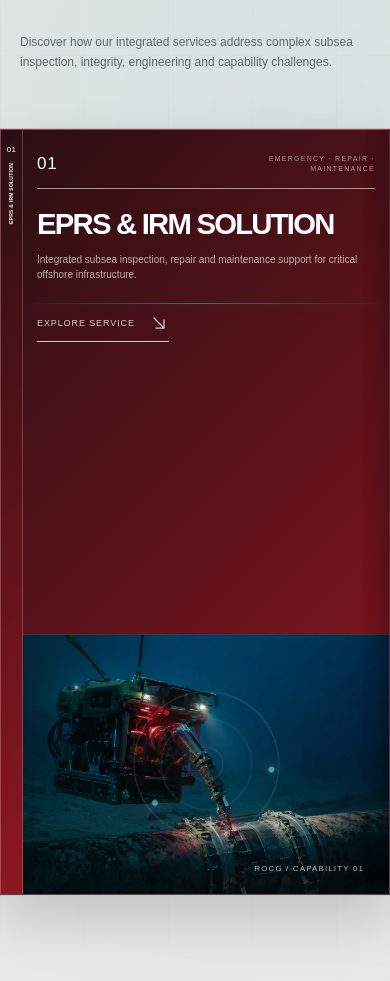
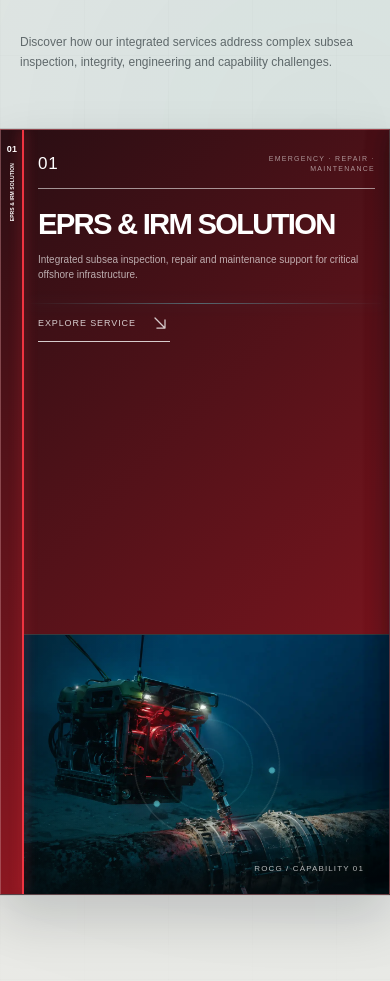
Before and after one commit to maizhakimm/rockoilgroup, a Next.js app: page / in a window 390 px wide. Shown: the part 3281-4262 px from the top of the page. Built offline with nearby package versions, Linux system fonts and the light colour scheme.

Commit message:
Improve expertise rail hierarchy and active state

```diff
--- a/app/components/expertise-section.tsx
+++ b/app/components/expertise-section.tsx
@@ -28,10 +28,12 @@ export function ExpertiseSection() {
       const travel = Math.max(1, stack.offsetHeight - stage.offsetHeight);
       const stickyTop = parseFloat(getComputedStyle(stage).top) || 0;
       const progress = Math.min(expertise.length - 1, Math.max(0, (stickyTop - rect.top) / travel * (expertise.length - 1)));
+      const activeIndex = Math.min(expertise.length - 1, Math.max(0, Math.round(progress)));
       cardRefs.current.forEach((card, index) => {
         if (!card) return;
         const raw = index === 0 ? 1 : Math.min(1, Math.max(0, progress - (index - 1)));
         card.style.setProperty("--expertise-enter", String(1 - Math.pow(1 - raw, 3)));
+        card.dataset.railState = index === activeIndex ? "active" : index < activeIndex ? "passed" : "upcoming";
       });
     };
     const schedule = () => { if (!frame) frame = requestAnimationFrame(update); };
--- a/app/globals.css
+++ b/app/globals.css
@@ -457,26 +457,30 @@ h1 .heroTitleLine:nth-child(4) > span { animation:titleScan 6s ease-in-out infin
 @media (prefers-reduced-motion:reduce) { html { scroll-behavior:auto; } * { transition:none !important; animation:none !important; } .scanSignal,.scanPacket,.closingParticles { display:none; } }
 
 /* Horizontal pinned expertise sequence */
-.expertise--horizontal { --expertise-rail:clamp(48px,4.25vw,66px); overflow:clip; }
+.expertise--horizontal { --expertise-rail:clamp(54px,4.6vw,72px); overflow:clip; }
 .expertise--horizontal .expertiseStack { position:relative; height:410svh; max-width:90vw; margin:0 auto; padding:0; }
 .expertise--horizontal .expertiseStage { position:sticky; top:78px; height:calc(100svh - 94px); min-height:560px; overflow:hidden; border:1px solid rgba(7,16,20,.14); box-shadow:0 24px 50px rgba(2,12,17,.16); }
 .expertise--horizontal .expertiseCard { --rail-offset:calc(var(--expertise-index) * var(--expertise-rail)); position:absolute; inset:0 0 0 var(--rail-offset); z-index:calc(var(--expertise-index) + 1); display:flex; width:calc(100% - var(--rail-offset)); min-height:0; height:100%; margin:0; border-radius:0; overflow:hidden; transform:translate3d(calc((1 - var(--expertise-enter)) * 105%),0,0); will-change:transform; box-shadow:-12px 0 30px rgba(2,12,17,.18); }
-.expertise--horizontal .expertiseRail { position:relative; z-index:4; flex:0 0 var(--expertise-rail); display:flex; flex-direction:column; align-items:center; gap:20px; padding:28px 0 18px; color:currentColor; border-right:1px solid currentColor; background:inherit; }
-.expertise--horizontal .expertiseRail strong { font-size:13px; font-weight:500; letter-spacing:.04em; }
-.expertise--horizontal .expertiseRail span { max-height:calc(100% - 52px); overflow:hidden; font-size:8px; line-height:1; font-weight:700; letter-spacing:.08em; text-transform:uppercase; white-space:nowrap; writing-mode:vertical-rl; transform:rotate(180deg); }
+.expertise--horizontal .expertiseRail { position:relative; z-index:4; flex:0 0 var(--expertise-rail); display:flex; flex-direction:column; align-items:center; gap:14px; padding:26px 0 18px; color:currentColor; border-right:1px solid currentColor; background:inherit; transition:filter .35s ease,opacity .35s ease; }
+.expertise--horizontal .expertiseRail::after { content:""; position:absolute; top:0; right:-1px; width:2px; height:0; background:#ef3340; box-shadow:0 0 12px rgba(239,51,64,.75); transition:height .45s ease; }
+.expertise--horizontal .expertiseCard[data-rail-state="active"] .expertiseRail::after { height:100%; }
+.expertise--horizontal .expertiseCard[data-rail-state="passed"] .expertiseRail { filter:saturate(.78) brightness(.88); }
+.expertise--horizontal .expertiseCard[data-rail-state="upcoming"] .expertiseRail { opacity:.86; }
+.expertise--horizontal .expertiseRail strong { font-size:16px; line-height:1; font-weight:600; letter-spacing:.02em; }
+.expertise--horizontal .expertiseRail span { max-height:calc(100% - 44px); overflow:hidden; font-size:10px; line-height:1; font-weight:700; letter-spacing:.045em; text-transform:uppercase; white-space:nowrap; writing-mode:vertical-rl; transform:rotate(180deg); }
 .expertise--horizontal .expertiseCardBody { position:relative; min-width:0; flex:1; display:grid; grid-template-columns:1.08fr .92fr; overflow:hidden; }
 .expertise--horizontal .expertiseCardCopy { min-width:0; }
 .expertise--horizontal .expertiseCardBody > .expertiseScan { z-index:5; }
 .expertise--horizontal .expertiseCard--red .expertiseRail,.expertise--horizontal .expertiseCard--cyan .expertiseRail,.expertise--horizontal .expertiseCard--ocean .expertiseRail { border-color:rgba(255,255,255,.2); }
 @media (max-width:900px) {
- .expertise--horizontal { --expertise-rail:34px; }
+ .expertise--horizontal { --expertise-rail:38px; }
  .expertise--horizontal .expertiseStack { max-width:calc(100vw - 28px); height:430svh; }
  .expertise--horizontal .expertiseStage { top:66px; height:calc(100svh - 76px); min-height:640px; }
  .expertise--horizontal .expertiseCard { grid-template-columns:none; grid-template-rows:none; }
  .expertise--horizontal .expertiseCardBody { grid-template-columns:1fr; grid-template-rows:minmax(0,1fr) 34%; }
  .expertise--horizontal .expertiseRail { gap:12px; padding:19px 0 12px; }
- .expertise--horizontal .expertiseRail strong { font-size:10px; }
- .expertise--horizontal .expertiseRail span { font-size:6px; letter-spacing:.05em; }
+ .expertise--horizontal .expertiseRail strong { font-size:11px; }
+ .expertise--horizontal .expertiseRail span { font-size:7px; letter-spacing:.035em; }
  .expertise--horizontal .expertiseCardCopy { padding:28px 22px 24px; }
  .expertise--horizontal .expertiseCardMeta { padding-bottom:14px; }
  .expertise--horizontal .expertiseCard h3 { margin:22px 0 14px; font-size:clamp(29px,7.7vw,42px); overflow-wrap:anywhere; }
@@ -484,13 +488,13 @@ h1 .heroTitleLine:nth-child(4) > span { animation:titleScan 6s ease-in-out infin
  .expertise--horizontal .expertiseVisual { border-top:1px solid rgba(255,255,255,.18); border-left:0; }
 }
 @media (max-width:620px) {
- .expertise--horizontal { padding-left:0; padding-right:0; --expertise-rail:22px; }
+ .expertise--horizontal { padding-left:0; padding-right:0; --expertise-rail:23px; }
  .expertise--horizontal .expertiseIntro { padding-left:20px; padding-right:20px; }
  .expertise--horizontal .expertiseStack { max-width:100%; height:440svh; }
  .expertise--horizontal .expertiseStage { border-left:0; border-right:0; }
  .expertise--horizontal .expertiseRail { padding-top:15px; gap:9px; }
- .expertise--horizontal .expertiseRail strong { font-size:8px; }
- .expertise--horizontal .expertiseRail span { font-size:5px; }
+ .expertise--horizontal .expertiseRail strong { font-size:9px; }
+ .expertise--horizontal .expertiseRail span { font-size:5px; letter-spacing:.02em; }
  .expertise--horizontal .expertiseCardCopy { padding:24px 14px 20px; }
  .expertise--horizontal .expertiseCardMeta span:last-child { max-width:130px; font-size:7px; }
  .expertise--horizontal .expertiseCard h3 { font-size:clamp(26px,7.5vw,36px); line-height:.92; }
```
